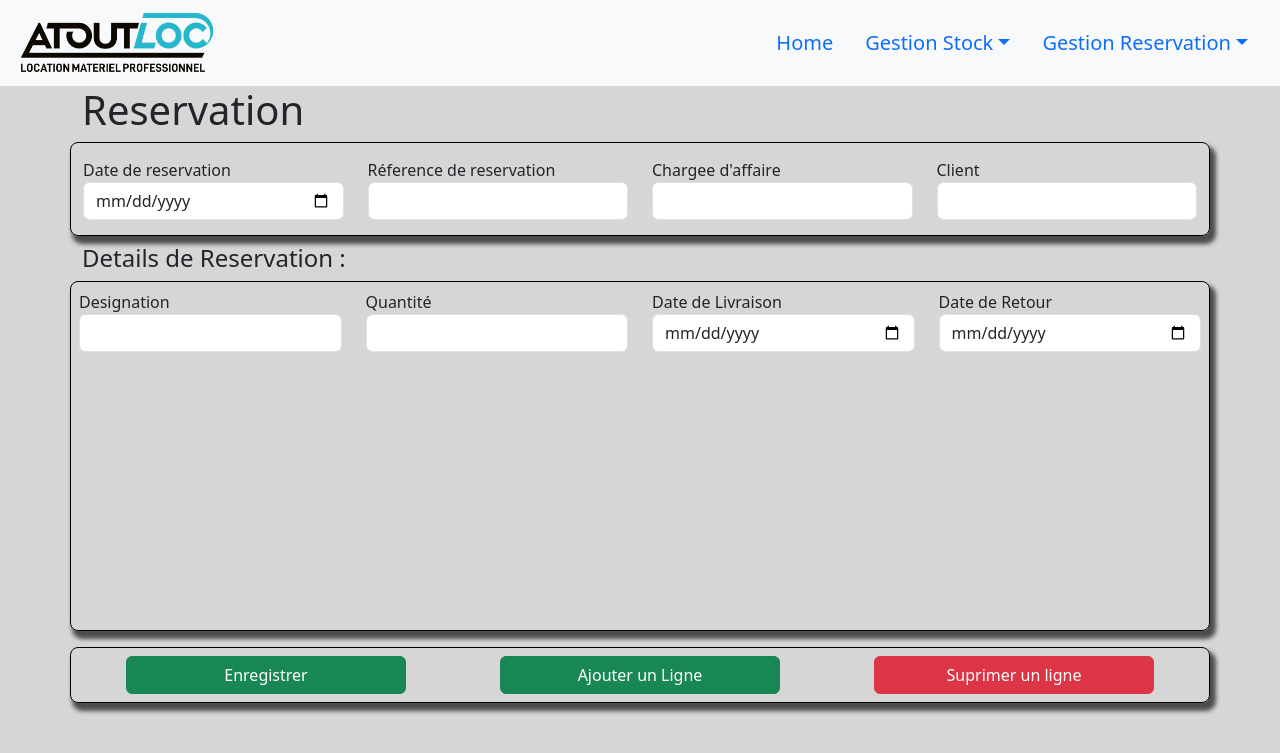
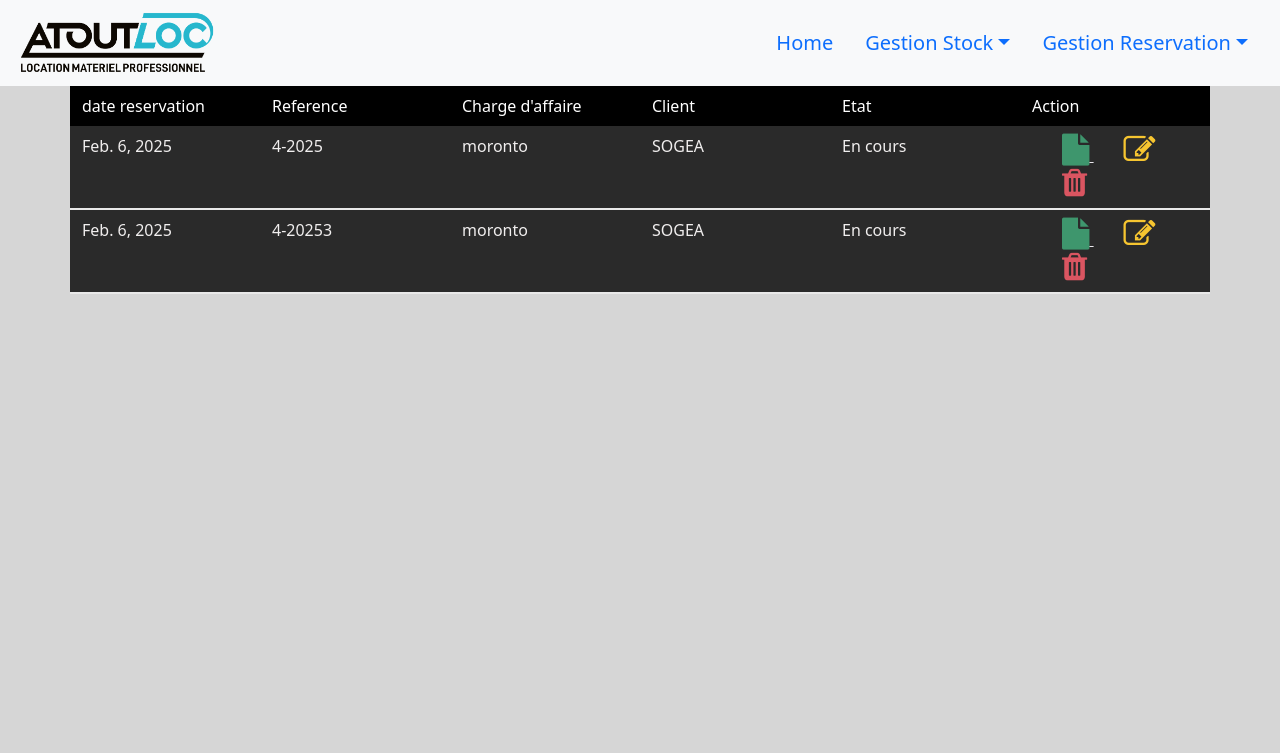
Before and after one commit to moronto/moronto, a Django app: page /reservations/ in a window 1280 px wide. Shown: the top 753 px of the page. Run offline with Django 5.2, Linux system fonts and the light colour scheme; data comes from the database, SQL or seed files in the repository; both versions use the stored data as it was after the commit; some libraries are stand-ins or nearby versions.

Commit message:
fix issus of deletReservation

```diff
--- a/inventaire/models.py
+++ b/inventaire/models.py
@@ -1,4 +1,5 @@
 from django.db import models
+from django.core.validators import RegexValidator
 
 class Chargesaffaire(models.Model):
 
@@ -12,7 +13,7 @@ class Chargesaffaire(models.Model):
 
 class Reservation(models.Model):
 
-    refReservation=models.CharField(max_length=20,primary_key=True,)
+    refReservation=models.CharField(max_length=20,primary_key=True, )
     chargerAffaire=models.CharField(max_length=20)
     dateReservation=models.DateField(auto_now=True)
     client=models.CharField(max_length=50)
--- a/inventaire/static/js/scriptes.js
+++ b/inventaire/static/js/scriptes.js
@@ -69,3 +69,16 @@ function checkdate(){
 
     }
 }
+
+const refInput = document.getElementById('refReservation');
+// const errorMessage = document.getElementById('errorMessage');
+const form = document.getElementById('reservationForm');
+
+
+
+form.addEventListener('submit', function (event) {
+    if (!refInput.validity.valid) {
+        event.preventDefault(); // Empêche la soumission du formulaire si la saisie est invalide
+        alert('Veuillez corriger la saisie avant de soumettre le formulaire.');
+    }
+});
--- a/inventaire/templates/base.html
+++ b/inventaire/templates/base.html
@@ -34,7 +34,8 @@
         <li class="nav-item dropdown">
           <a class="nav-link dropdown-toggle" data-bs-toggle="dropdown" href="#" role="button" aria-expanded="false">Gestion Reservation</a>
           <ul class="dropdown-menu">
-            <li><a class="dropdown-item" href="{% url 'reservations' %}">Ajouter Reservation</a></li>
+            <li><a class="dropdown-item" href="{% url 'addreservation' %}">Ajouter Reservation</a></li>
+            <li><a class="dropdown-item" href="{% url 'reservations' %}">Reservations</a></li>
 
           </ul>
         </li>
--- a/inventaire/templates/inventaire/reservations.html
+++ b/inventaire/templates/inventaire/reservations.html
@@ -1,74 +1,41 @@
-{% extends 'base.html'%}
+{% extends 'base.html' %}
 
 {% block content %}
-<div class="row">
-<h1 class="col-md-3">Reservation</h1>
-{% if messages %}
-<div class="col-md-9 messages">
-    {% for msg in messages%}
-        <div class="alert alert-{{msg.tags}} p-2 m-0">{{msg}}</div>
-    {% endfor%}
+
+<div class="row bg-black pt-2 pb-2 text-white">
+    <div class="col-md-2">date reservation</div>
+    <div class="col-md-2">Reference</div>
+    <div class="col-md-2">Charge d'affaire</div>
+    <div class="col-md-2">Client</div>
+    <div class="col-md-2">Etat</div>
+    <div class="col-md-2">Action</div>
+
 </div>
-{% endif %}
+
+{% for dt in data %}
+<div class="body">
+    <div class="row pt-2 pb-2">
+        <div class="col-md-2">{{dt.dateReservation}}</div>
+        <div class="col-md-2">{{dt.refReservation}}</div>
+        <div class="col-md-2">{{dt.chargerAffaire}}</div>
+        <div class="col-md-2">{{dt.client}}</div>
+        <div class="col-md-2">{{dt.etat}}</div>
+        <div class="col-md-2 action">
+            <a href="{% url 'deleteReservation' dt.refReservation %}">
+                <i class="fa fa-file  fa-2x text-success"></i>
+            </a>
+            <a href='#'>
+                <i class='fa fa-edit  fa-2x  text-warning'></i>
+            </a>
+            <a href='#'>
+                <i class='fa fa-trash fa-2x  text-danger'></i>
+            </a>
+        </div>
+
+    </div>
 </div>
-<div class="formReservation ">
-    <form  method="post">
-        {% csrf_token %}
-        <div class="row headReservation ">
-            <div class="col-md-3">
-                <label for="dateReservation">Date de reservation</label>
-            <input type="date" id="dateReservation" name="dateReservation" required class="form-control ">
-            </div>
-            <div class="col-md-3">
-                <label for="refReservation">Réference de reservation</label>
-            <input type="text" id="refReservation" name="refReservation" required class="form-control ">
-            </div>
-            <div class="col-md-3">
-                <label for="chargerAffaire">Chargee d'affaire</label>
-                <input type="text" id="chargerAffaire" name="chargerAffaire" required class="form-control ">
-            </div>
-            <div class="col-md-3">
-                <label for="client">Client</label>
-                <input type="text" id="client" name="client" required class="form-control ">
-            </div>
-        </div>
-        <div  class="row ">
-            <h4 class="mt-2">Details de Reservation :
-            </h4>
-
-            <div id="detailReservation" class=" p-2 ">
-                <div id="first" class="row">
-                    <div class="col-md-3">
-                        <label for="designation">Designation</label>
-                        <input type="text" id="designation" name="designation" class="form-control ">
-                    </div>
-                    <div class="col-md-3">
-                        <label for="qte">Quantité</label>
-                        <input type="text" id="qte" name="qte" class="form-control ">
-                    </div>
-                    <div class="col-md-3">
-                        <label for="dateLivraison">Date de Livraison</label>
-                        <input type="date"  id="dateLivraison" name="dateLivraison" onchange="checkdate()" class="form-control ">
-                    </div>
-                    <div class="col-md-3">
-                        <label for="dateRetour">Date de Retour</label>
-                        <input type="date" id="dateRetour" name="dateRetour" onchange="checkdate()" class="form-control ">
-                    </div>
-                </div>
-
-            </div>
 
 
-        </div>
-        <div class="row mt-3  justify-content-around p-2 footerReservation">
-            <input type="submit" class="btn btn-success w-25" value="Enregistrer">
-            <input type="button" class="btn btn-success  w-25" onclick="addLigne()" value="Ajouter un Ligne">
-            <input type="button" class="btn btn-danger   w-25" onclick="deletLigne()" value="Suprimer un ligne">
-        </div>
-
-
-
-    </form>
-</div>
+{% endfor%}
 
 {% endblock content %}
--- a/inventaire/urls.py
+++ b/inventaire/urls.py
@@ -3,7 +3,9 @@ from .views import *
 urlpatterns = [
     path('',home,name='home'),
     path('login/',login,name='login'),
+    path('addreservation/',addreservation,name='addreservation'),
     path('reservations/',reservations,name='reservations'),
+    path('reservations/<str:ref>',deleteReservation,name='deleteReservation'),
     path('stock/',stock,name='stock'),
     path('detailStock/<str:ref>',detailStock,name='detailStock'),
     path('addstock/',addStock,name='addstock'),
--- a/inventaire/views.py
+++ b/inventaire/views.py
@@ -1,4 +1,4 @@
-from django.shortcuts import render
+from django.shortcuts import render,redirect
 from .models import *
 from django.contrib import messages
 def home(request):
@@ -10,7 +10,7 @@ def login(request):
     return render(request,'inventaire/login.html')
 
 
-def reservations(request):
+def addreservation(request):
 
     req=request.POST
     if request.method=='POST':
@@ -40,15 +40,22 @@ def reservations(request):
                 print(i)
                 detil.save()
 
+    return render(request,'inventaire/addreservation.html')
 
+def reservations(request):
 
+    data=Reservation.objects.all()
+    if request.method=='POST':
+        data=Reservation.objects.all()
 
-
-
-
-    return render(request,'inventaire/reservations.html')
-
-
+    return render(request,'inventaire/reservations.html',{
+        'title':'Reservations',
+        'data':data
+    })
+def deleteReservation(request, ref):
+    r=Reservation.objects.get(refReservation=ref)
+    r.delete()
+    return redirect("reservations")
 def stock(request):
     materiel=Stock.objects.all()
 
@@ -82,7 +89,6 @@ def detailStock(request, ref):
     })
 
 def addStock(request):
-    print(request.POST)
     if request.method =='POST':
         st=Stock(refMateriel=request.POST.get("refMateriel"),
                 designation=request.POST.get("designation"),
```
Also changed, not shown: inventaire/templates/inventaire/addreservation.html (added, +74 -0 lines), db.sqlite3, inventaire/migrations/0007_alter_reservation_refreservation.py (added), 1 other file.
